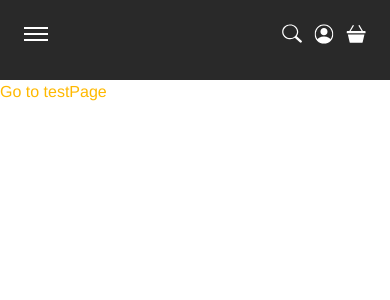
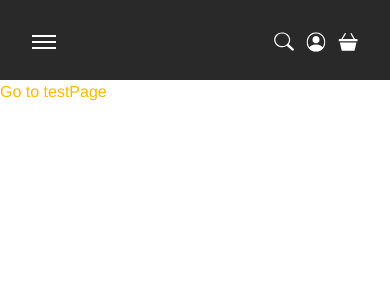
Before and after one commit to sagecave/web_9tseven, a Next.js app: page / in a window 390 px wide. Shown: the top 300 px of the page. Built offline with nearby package versions, Linux system fonts and the light colour scheme.

Commit message:
små hamburger ændringer

```diff
--- a/components/Hamburger/HamburgerMenu.jsx
+++ b/components/Hamburger/HamburgerMenu.jsx
@@ -15,7 +15,7 @@ const HamburgerMenu = () => {
   };
   return (
     <>
-      <div className="flex justify-between absolute w-full  p-6 z-20 md:hidden">
+      <div className="flex justify-between absolute w-full  p-8 z-20 md:hidden">
         <button type="button" aria-expanded={isOpen} aria-label="Open Menu" onClick={handleMenuClick} className=" cursor-pointer">
           <div className="flex flex-col gap-1">
             <span className=" w-6 h-0.5 bg-main_white"></span>
```
